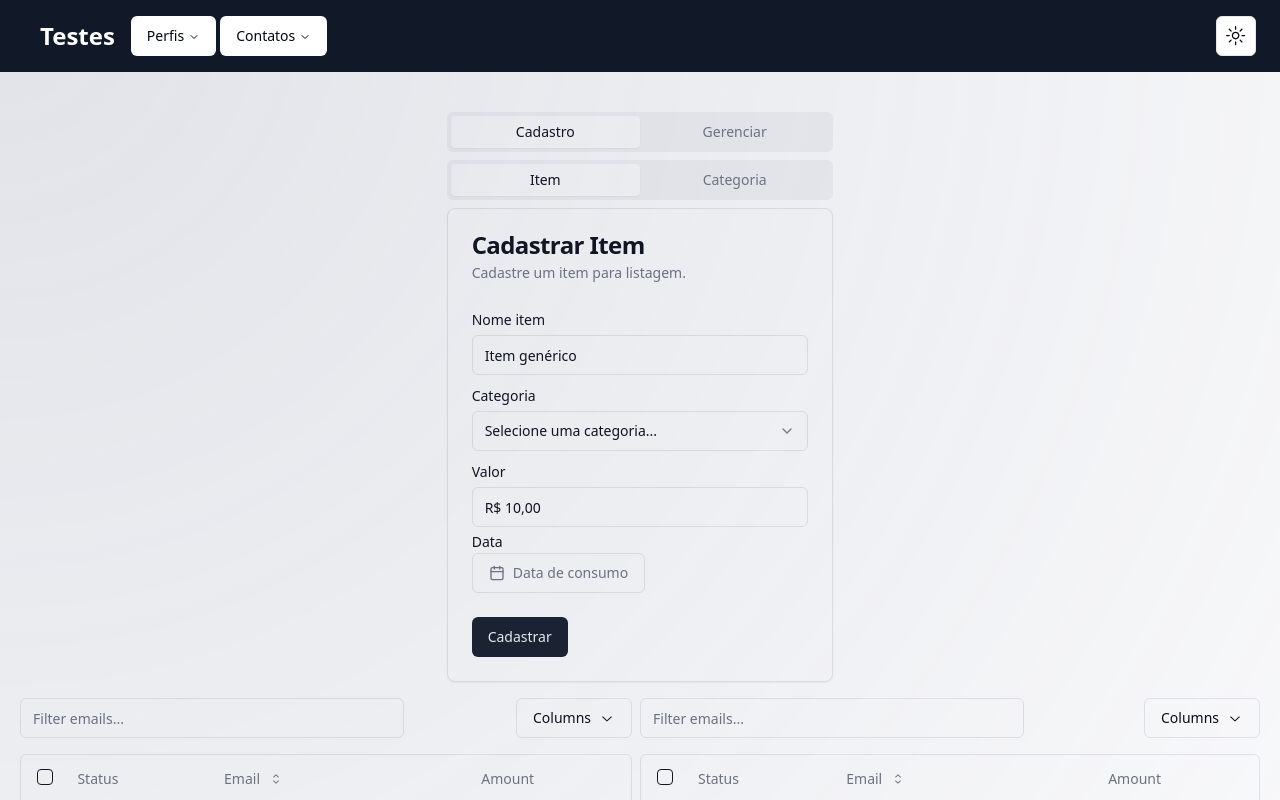
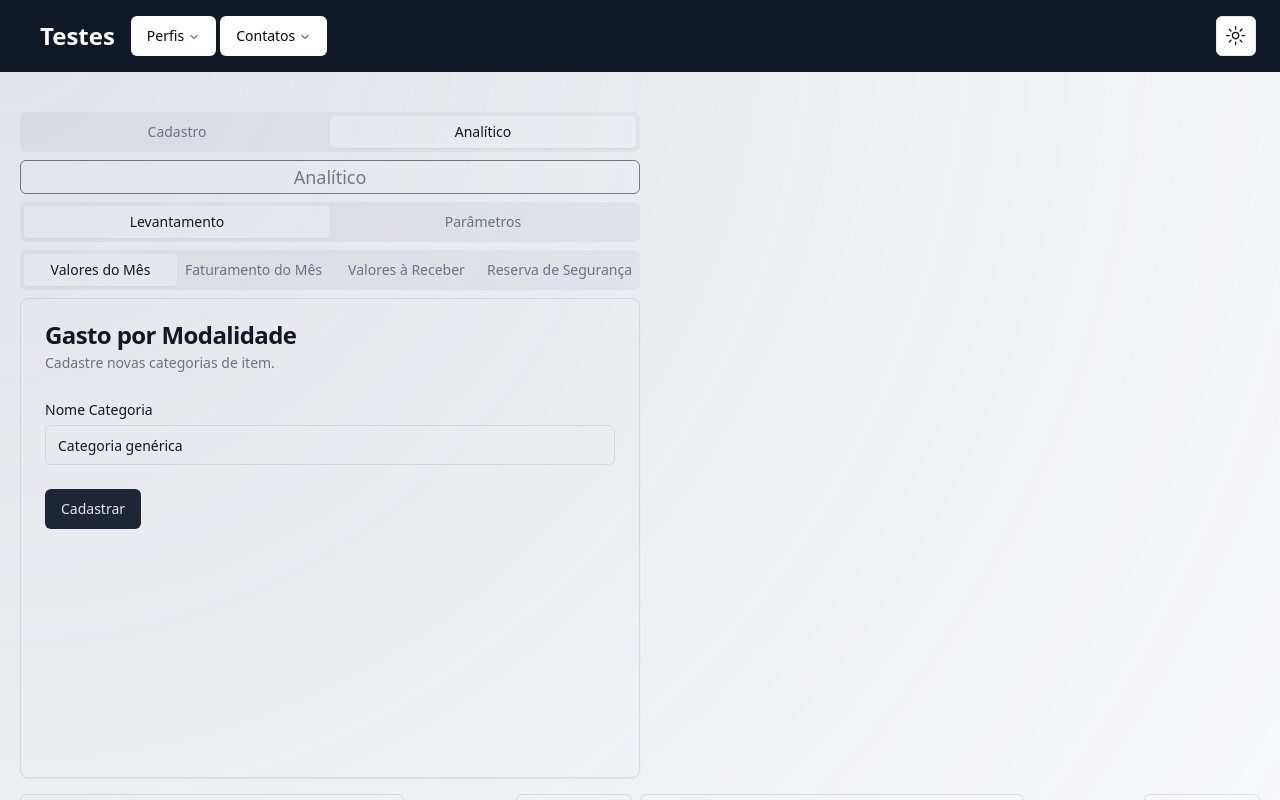
Before and after one commit to taynanhott/portfolio, a Next.js app: page /todolist in a window 1280 px wide. Shown: the top 800 px of the page. Built offline with nearby package versions, Linux system fonts and the light colour scheme.

Commit message:
Fluxo de menus Gerenciar Financeiro

```diff
--- a/src/app/todolist/page.tsx
+++ b/src/app/todolist/page.tsx
@@ -1,16 +1,12 @@
 import { DataTable } from "@/components/Resources/DataTable/datatable";
-import TabsItem from "@/components/Resources/Tabs/tabs";
+import { Menu } from "@/components/Resources/Tabs/tabs";
 
 export default function Todolist() {
 
     return (
         <div>
-            <div className="grid grid-cols-3">
-                <div></div>
-                <div>
-                    <TabsItem />
-                </div>
-                <div></div>
+            <div className="grid grid-cols-2 mr-5 ml-5">
+                <Menu />
             </div>
             <div className="grid grid-cols-2 mr-5 ml-5">
                 <div className="mr-2">
--- a/src/components/Resources/Tabs/tabs.tsx
+++ b/src/components/Resources/Tabs/tabs.tsx
@@ -6,21 +6,24 @@ import { Tabs, TabsContent, TabsList, TabsTrigger } from "@/components/ui/tabs"
 import SimpleSelect from "../Select/select"
 import { DatePicker } from "../DatePicker/datepicker"
 
+const classCard = 'min-h-[30rem]';
+
 export default function TabsItem() {
     return (
-        <Tabs defaultValue="cadastrar" className="mr-5 ml-5 max-w-3xl mx-auto justify-center">
+        <Tabs defaultValue="cadastrar" className="min-w-full">
+            <Label className="text-center flex text-lg text-current border opacity-50 p-0.5 rounded-md border-current mb-2 justify-center">Cadastro</Label>
             <TabsList className="grid w-full grid-cols-2">
-                <TabsTrigger value="cadastrar">Cadastro</TabsTrigger>
-                <TabsTrigger value="gerenciar">Gerenciar</TabsTrigger>
+                <TabsTrigger value="cadastrar">Cadastrar Pagamentos</TabsTrigger>
+                <TabsTrigger value="gerenciar">Gerenciar Valores</TabsTrigger>
             </TabsList>
             <TabsContent value="cadastrar">
-                <Tabs defaultValue="item" className="max-w-3xl mx-auto justify-center">
+                <Tabs defaultValue="item" className="justify-center">
                     <TabsList className="grid w-full grid-cols-2">
-                        <TabsTrigger value="item">Item</TabsTrigger>
+                        <TabsTrigger value="item">Pagamento</TabsTrigger>
                         <TabsTrigger value="group">Categoria</TabsTrigger>
                     </TabsList>
                     <TabsContent value="item">
-                        <Card>
+                        <Card className={classCard}>
                             <CardHeader>
                                 <CardTitle>Cadastrar Item</CardTitle>
                                 <CardDescription>
@@ -57,7 +60,7 @@ export default function TabsItem() {
                         </Card>
                     </TabsContent>
                     <TabsContent value="group">
-                        <Card>
+                        <Card className={classCard}>
                             <CardHeader>
                                 <CardTitle>Cadastrar Categoria</CardTitle>
                                 <CardDescription>
@@ -78,18 +81,37 @@ export default function TabsItem() {
                 </Tabs>
             </TabsContent>
             <TabsContent value="gerenciar">
-                <Tabs defaultValue="modalidade" className="max-w-3xl mx-auto justify-center">
+                <Tabs defaultValue="receber" className="justify-center">
                     <TabsList className="grid w-full grid-cols-3">
-                        <TabsTrigger value="modalidade">Gasto por Modalidade</TabsTrigger>
-                        <TabsTrigger value="valor">Valor Mensal</TabsTrigger>
+                        <TabsTrigger value="receber">Valores à Receber</TabsTrigger>
+                        <TabsTrigger value="investimento">Valor Investido</TabsTrigger>
                         <TabsTrigger value="reserva">Reserva de Segurança</TabsTrigger>
                     </TabsList>
-                    <TabsContent value="valor">
-                        <Card>
+                    <TabsContent value="receber">
+                        <Card className={classCard}>
                             <CardHeader>
-                                <CardTitle>Valor Mensal</CardTitle>
+                                <CardTitle>Valores à Receber</CardTitle>
                                 <CardDescription>
-                                    Cadastre novas categorias de item.
+                                    Cadastre os valores à receber em um determinado mês.
+                                </CardDescription>
+                            </CardHeader>
+                            <CardContent className="space-y-2">
+                                <div className="space-y-1">
+                                    <Label htmlFor="current">Nome Categoria</Label>
+                                    <Input id="current" type="group" defaultValue="Categoria genérica" />
+                                </div>
+                            </CardContent>
+                            <CardFooter>
+                                <Button>Cadastrar</Button>
+                            </CardFooter>
+                        </Card>
+                    </TabsContent>
+                    <TabsContent value="investimento">
+                        <Card className={classCard}>
+                            <CardHeader>
+                                <CardTitle>Valor Investido</CardTitle>
+                                <CardDescription>
+                                    Cadastre os valores alocados para investimento.
                                 </CardDescription>
                             </CardHeader>
                             <CardContent className="space-y-2">
@@ -104,30 +126,11 @@ export default function TabsItem() {
                         </Card>
                     </TabsContent>
                     <TabsContent value="reserva">
-                        <Card>
+                        <Card className={classCard}>
                             <CardHeader>
                                 <CardTitle>Reserva de Segurança</CardTitle>
                                 <CardDescription>
-                                    Cadastre novas categorias de item.
-                                </CardDescription>
-                            </CardHeader>
-                            <CardContent className="space-y-2">
-                                <div className="space-y-1">
-                                    <Label htmlFor="current">Nome Categoria</Label>
-                                    <Input id="current" type="group" defaultValue="Categoria genérica" />
-                                </div>
-                            </CardContent>
-                            <CardFooter>
-                                <Button>Cadastrar</Button>
-                            </CardFooter>
-                        </Card>
-                    </TabsContent>
-                    <TabsContent value="modalidade">
-                        <Card>
-                            <CardHeader>
-                                <CardTitle>Gasto por Modalidade</CardTitle>
-                                <CardDescription>
-                                    Cadastre novas categorias de item.
+                                    Cadastre os valores obtidos para reserva de segurança.
                                 </CardDescription>
                             </CardHeader>
                             <CardContent className="space-y-2">
@@ -146,3 +149,144 @@ export default function TabsItem() {
         </Tabs >
     )
 }
+
+export function TabsGerenciar() {
+    return (
+        <Tabs defaultValue="levantamento" className="min-w-full">
+            <Label className="text-center flex text-lg text-current border opacity-50 p-0.5 rounded-md border-current mb-2 justify-center">Analítico</Label>
+            <TabsList className="grid w-full grid-cols-2">
+                <TabsTrigger value="levantamento">Levantamento</TabsTrigger>
+                <TabsTrigger value="parametros">Parâmetros</TabsTrigger>
+            </TabsList>
+            <TabsContent value="levantamento">
+                <Tabs defaultValue="mensal" className="justify-center">
+                    <TabsList className="grid w-full grid-cols-4">
+                        <TabsTrigger value="mensal">Valores do Mês</TabsTrigger>
+                        <TabsTrigger value="faturamento">Faturamento do Mês</TabsTrigger>
+                        <TabsTrigger value="receber">Valores à Receber</TabsTrigger>
+                        <TabsTrigger value="reserva">Reserva de Segurança</TabsTrigger>
+                    </TabsList>
+                    <TabsContent value="mensal">
+                        <Card className={classCard}>
+                            <CardHeader>
+                                <CardTitle>Gasto por Modalidade</CardTitle>
+                                <CardDescription>
+                                    Cadastre novas categorias de item.
+                                </CardDescription>
+                            </CardHeader>
+                            <CardContent className="space-y-2">
+                                <div className="space-y-1">
+                                    <Label htmlFor="current">Nome Categoria</Label>
+                                    <Input id="current" type="group" defaultValue="Categoria genérica" />
+                                </div>
+                            </CardContent>
+                            <CardFooter>
+                                <Button>Cadastrar</Button>
+                            </CardFooter>
+                        </Card>
+                    </TabsContent>
+                    <TabsContent value="faturamento">
+                        <Card className={classCard}>
+                            <CardHeader>
+                                <CardTitle>Valor Mensal</CardTitle>
+                                <CardDescription>
+                                    Cadastre novas categorias de item.
+                                </CardDescription>
+                            </CardHeader>
+                            <CardContent className="space-y-2">
+                                <div className="space-y-1">
+                                    <Label htmlFor="current">Nome Categoria</Label>
+                                    <Input id="current" type="group" defaultValue="Categoria genérica" />
+                                </div>
+                            </CardContent>
+                            <CardFooter>
+                                <Button>Cadastrar</Button>
+                            </CardFooter>
+                        </Card>
+                    </TabsContent>
+                    <TabsContent value="receber">
+                        <Card className={classCard}>
+                            <CardHeader>
+                                <CardTitle>Reserva de Segurança</CardTitle>
+                                <CardDescription>
+                                    Cadastre novas categorias de item.
+                                </CardDescription>
+                            </CardHeader>
+                            <CardContent className="space-y-2">
+                                <div className="space-y-1">
+                                    <Label htmlFor="current">Nome Categoria</Label>
+                                    <Input id="current" type="group" defaultValue="Categoria genérica" />
+                                </div>
+                            </CardContent>
+                            <CardFooter>
+                                <Button>Cadastrar</Button>
+                            </CardFooter>
+                        </Card>
+                    </TabsContent>
+                    <TabsContent value="reserva">
+                        <Card className={classCard}>
+                            <CardHeader>
+                                <CardTitle>Reserva de Segurança</CardTitle>
+                                <CardDescription>
+                                    Cadastre novas categorias de item.
+                                </CardDescription>
+                            </CardHeader>
+                            <CardContent className="space-y-2">
+                                <div className="space-y-1">
+                                    <Label htmlFor="current">Nome Categoria</Label>
+                                    <Input id="current" type="group" defaultValue="Categoria genérica" />
+                                </div>
+                            </CardContent>
+                            <CardFooter>
+                                <Button>Cadastrar</Button>
+                            </CardFooter>
+                        </Card>
+                    </TabsContent>
+                </Tabs>
+            </TabsContent >
+            <TabsContent value="parametros">
+                <Tabs defaultValue="item" className="justify-center">
+                    <Card className={classCard}>
+                        <CardHeader>
+                            <CardTitle>Parâmetros de Data</CardTitle>
+                            <CardDescription>
+                                Define a data de abrangência de contabilização dos valores.
+                            </CardDescription>
+                        </CardHeader>
+                        <CardContent className="space-y-2">
+                            <div className="space-y-1">
+                                <Label className="block" htmlFor="name">Data Inicial</Label>
+                                <DatePicker />
+                            </div>
+                            <div className="space-y-1">
+                                <Label className="block" htmlFor="value">Data Final</Label>
+                                <DatePicker />
+                            </div>
+                            <div className="space-y-1">
+                                <Label className="block" htmlFor="date">Semanas Restantes</Label>
+                                <Input id="name" defaultValue="Item genérico" />
+                            </div>
+                        </CardContent>
+                    </Card>
+                </Tabs>
+            </TabsContent>
+        </Tabs >
+    )
+}
+
+export function Menu() {
+    return (
+        <Tabs defaultValue="analitico" className="min-w-full">
+            <TabsList className="grid w-full grid-cols-2">
+                <TabsTrigger value="cadastro">Cadastro</TabsTrigger>
+                <TabsTrigger value="analitico">Analítico</TabsTrigger>
+            </TabsList>
+            <TabsContent value="cadastro">
+                {TabsItem()}
+            </TabsContent>
+            <TabsContent value="analitico">
+                {TabsGerenciar()}
+            </TabsContent>
+        </Tabs>
+    );
+}
```
